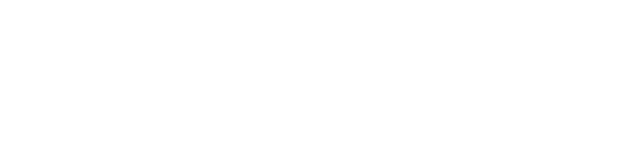
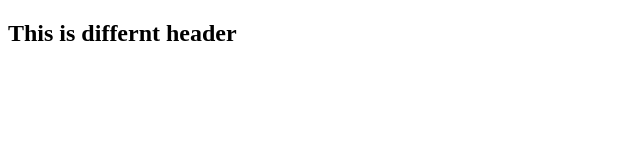
Before and after one commit to bencavins/urban-succotash, a plain HTML site: page index.html in a window 1280 px wide. Shown: the whole page, without its empty margins (0-640 px from the left). Drawn offline with Linux system fonts and the light colour scheme.

Commit message:
add some stuff

```diff
--- a/index.html
+++ b/index.html
@@ -4,6 +4,6 @@
 
     </head>
     <body>
-
+        <h2>This is differnt header</h2>
     </body>
 </html>
```
